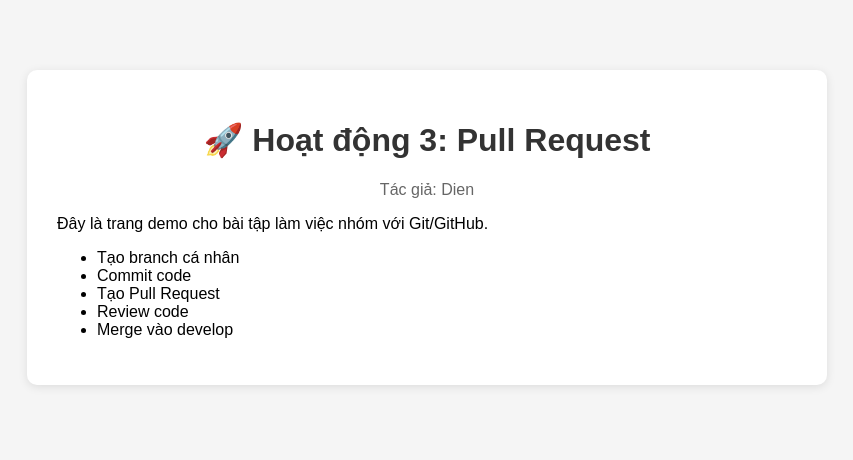
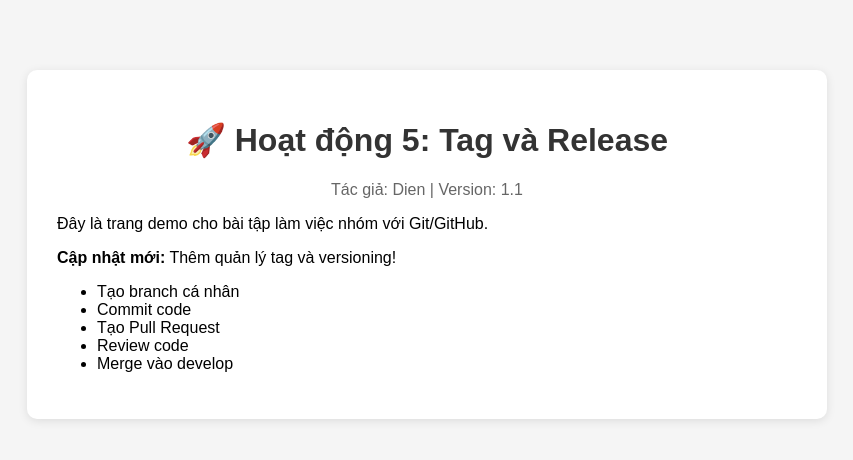
Before and after one commit to huydien23/GroupProject-Buoi3, a plain HTML site: page index.html in a window 1280 px wide. Shown: the whole page, without its empty margins (213-1066 px from the left). Drawn offline with Linux system fonts and the light colour scheme.

Commit message:
Cập nhật trang thành Hoạt động 5 và thêm version 1.1

```diff
--- a/index.html
+++ b/index.html
@@ -36,9 +36,10 @@
 
 <body>
     <div class="container">
-        <h1>🚀 Hoạt động 3: Pull Request</h1>
-        <p class="author">Tác giả: Dien</p>
+        <h1>🚀 Hoạt động 5: Tag và Release</h1>
+        <p class="author">Tác giả: Dien | Version: 1.1</p>
         <p>Đây là trang demo cho bài tập làm việc nhóm với Git/GitHub.</p>
+        <p><strong>Cập nhật mới:</strong> Thêm quản lý tag và versioning!</p>
         <ul>
             <li>Tạo branch cá nhân</li>
             <li>Commit code</li>
```
